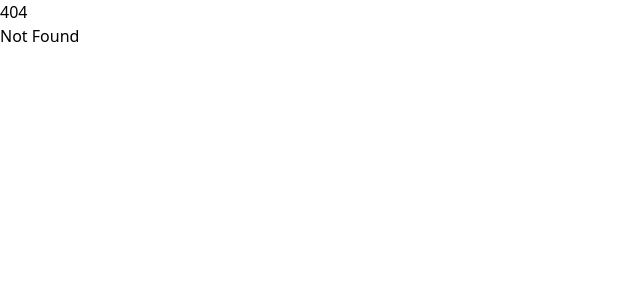
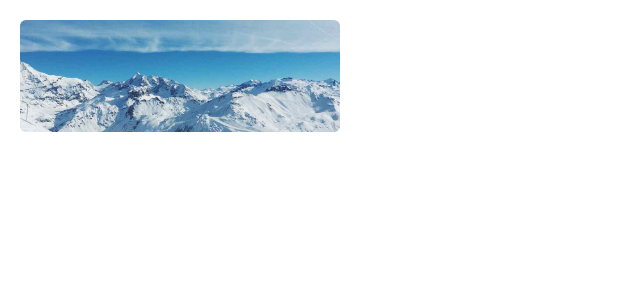
Before and after one commit to lauraglza63/w3school_how_to, a SvelteKit app: page /images/modal-images in a window 1280 px wide. Before the commit this address had no page. Shown: the top 300 px of the page, without its empty margins (0-640 px from the left). Built offline with nearby package versions, Linux system fonts and the light colour scheme.

Commit message:
feat: adding modal images to images

```diff
--- a/src/routes/+page.svelte
+++ b/src/routes/+page.svelte
@@ -49,5 +49,8 @@
 		<li>
 			<a href="/images/slideshow-galery">Slideshow Galery</a>
 		</li>
+		<li>
+			<a href="/images/modal-images">Modal Images</a>
+		</li>
 	</ol>
 </div>
--- /dev/null
+++ b/src/routes/images/modal-images/+page.svelte
@@ -0,0 +1,54 @@
+<script lang="ts">
+	let src = '/img/img_snow_wide.jpg';
+	let alt = 'Snow';
+	let open = false;
+</script>
+
+<!-- svelte-ignore a11y-click-events-have-key-events -->
+<!-- svelte-ignore a11y-no-noninteractive-element-interactions -->
+<img
+	class="[transition: 0.3s] m-5 w-full max-w-80 cursor-pointer rounded-md hover:opacity-70"
+	on:click={() => (open = true)}
+	{src}
+	{alt}
+/>
+
+<!-- The Modal -->
+<div
+	data-open={open}
+	class="modal fixed left-0 top-0 z-[1] h-full w-full overflow-auto bg-black bg-black/90 pt-[100px] data-[open=false]:hidden"
+>
+	<!-- The Close Button -->
+	<button
+		class="[transition: 0.3s] absolute right-9 top-4 text-4xl font-bold text-[#f1f1f1] hover:text-[#bbb] focus:text-[#bbb]"
+		on:click={() => (open = false)}
+	>
+		&times;</button
+	>
+
+	<!-- Modal Content (The Image) -->
+	<img class="animation-zoom m-auto block w-full max-w-[700px] rounded-md sm:w-[80%]" {src} {alt} />
+
+	<!-- Modal Caption (Image Text) -->
+	<div
+		class="animation-zoom m-auto mt-5 block h-[150px] w-[80%] max-w-[700px] px-2 py-0 text-center text-[#ccc]"
+	>
+		{alt}
+	</div>
+</div>
+
+<style>
+	.animation-zoom {
+		animation-name: zoom;
+		animation-duration: 0.6s;
+	}
+
+	@keyframes zoom {
+		from {
+			transform: scale(0);
+		}
+		to {
+			transform: scale(1);
+		}
+	}
+</style>
```
